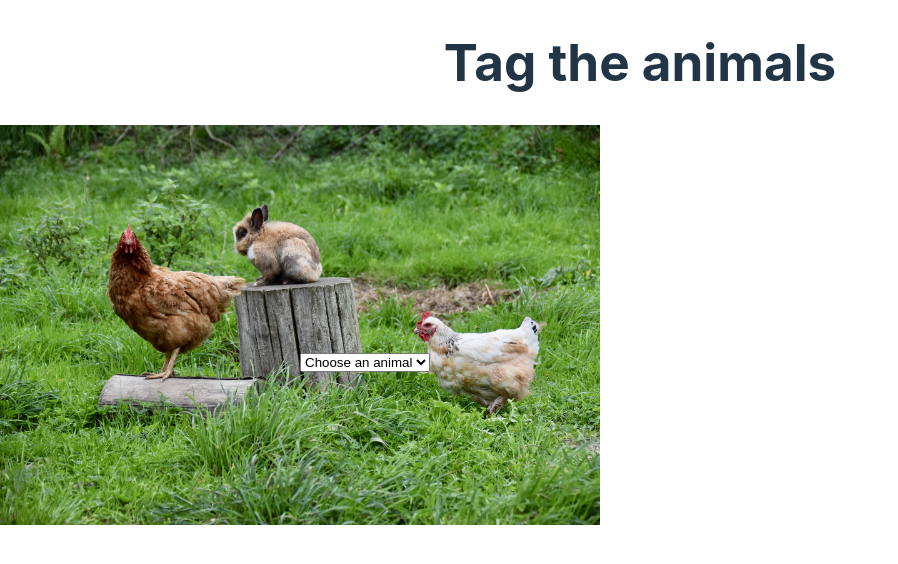
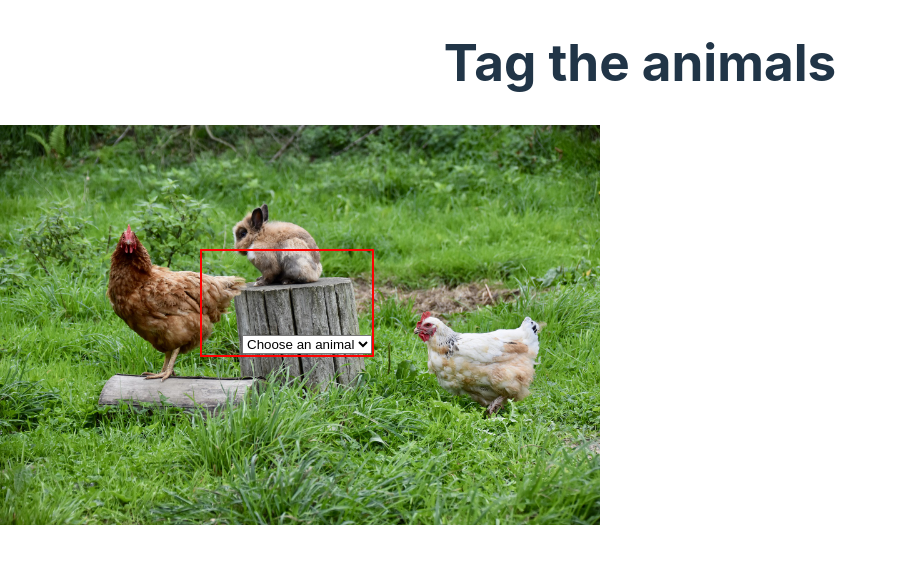
Before and after one commit to Gohan61/phototaggingapp, a React (Vite) app in the folder phototag-frontend/: page / in a window 1280 px wide. Both pictures are taken after a click on the picture 300 px from the left and 324 px from the top of the page. Shown: the top 564 px of the page, without its empty margins (0-898 px from the left). Built offline with nearby package versions, Linux system fonts and the light colour scheme.

Commit message:
Feat: place dropdown near clicked area +target box
* A target box is placed around the animal on click for tagging that
particular animal with a selection from the dropdown list

```diff
--- a/phototag-frontend/src/components/Dropdown.jsx
+++ b/phototag-frontend/src/components/Dropdown.jsx
@@ -8,8 +8,8 @@ export default function Dropdown({ showdropdown, coordinates }) {
         <div
           className="dropDown"
           style={{
-            top: coordinates.current["y"] - 100,
-            left: coordinates.current["x"],
+            top: coordinates.current["y"] - 200,
+            left: coordinates.current["x"] - 100,
           }}
         >
           <form action="">
--- a/phototag-frontend/src/stylesheets/dropdown.css
+++ b/phototag-frontend/src/stylesheets/dropdown.css
@@ -1,4 +1,7 @@
 .dropDown {
   position: absolute;
   z-index: 2;
+  padding-left: 40px;
+  padding-top: 80px;
+  border: 2px solid red;
 }
```
